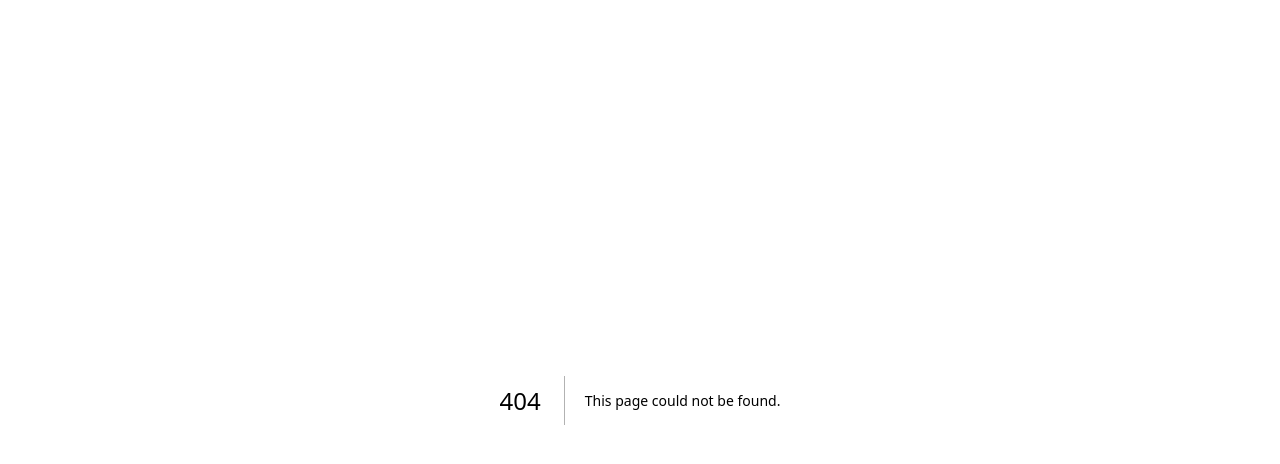
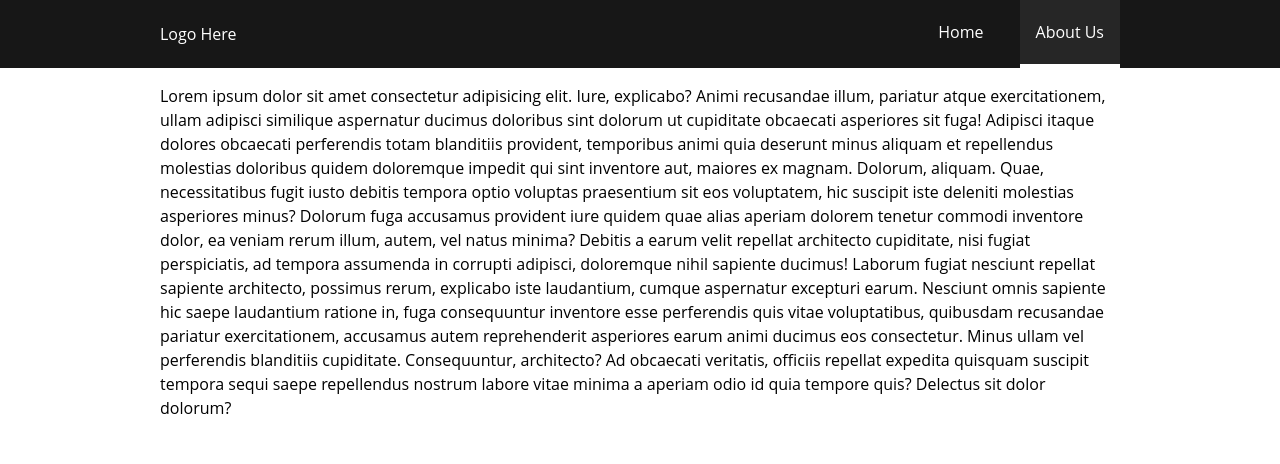
Before and after one commit to sambeetpanda507/blog-webapp-next-client, a Next.js app: page /about in a window 1280 px wide. Before the commit this address had no page. Shown: the top 464 px of the page. Built offline with nearby package versions, Linux system fonts and the light colour scheme.

Commit message:
added initial navbar

```diff
--- /dev/null
+++ b/components/Layout/index.tsx
@@ -0,0 +1,19 @@
+import React, { FC } from 'react';
+import NavBar from '../NavBar';
+
+type LayoutPropsType = {
+  children: React.ReactNode;
+};
+
+const Layout: FC<LayoutPropsType> = (props) => {
+  const { children } = props;
+
+  return (
+    <>
+      <NavBar />
+      <main className="container py-4">{children}</main>
+    </>
+  );
+};
+
+export default Layout;
--- /dev/null
+++ b/components/NavBar/NavLink.tsx
@@ -0,0 +1,25 @@
+import { FC } from 'react';
+import Link from 'next/link';
+
+type PropsType = {
+  name: string;
+  path: string;
+  isActive: boolean;
+};
+
+const NavLink: FC<PropsType> = (props) => {
+  const { name, path, isActive } = props;
+  return (
+    <li
+      className={`py-5 px-4 ${
+        isActive
+          ? 'bg-neutral-800 border-b-4 border-white'
+          : 'bg-neutral-900 border-transparent'
+      }`}
+    >
+      <Link href={path}>{name}</Link>
+    </li>
+  );
+};
+
+export default NavLink;
--- /dev/null
+++ b/components/NavBar/index.tsx
@@ -0,0 +1,63 @@
+import { FC, useState, useEffect } from 'react';
+import NavLink from './NavLink';
+import { useRouter } from 'next/router';
+
+type NavLinkType = {
+  name: string;
+  isActive: boolean;
+  path: string;
+};
+
+const NavBar: FC = () => {
+  const [navLinks, setNavLinks] = useState<NavLinkType[]>([
+    {
+      name: 'Home',
+      isActive: true,
+      path: '/',
+    },
+    {
+      name: 'About Us',
+      isActive: false,
+      path: '/about',
+    },
+  ]);
+  const router = useRouter();
+
+  useEffect(() => {
+    const path = router.pathname;
+    setNavLinks((prev) => {
+      return prev.map((x) => {
+        if (x.path === path) {
+          return { ...x, isActive: true };
+        } else {
+          return { ...x, isActive: false };
+        }
+      });
+    });
+  }, [router.pathname]);
+
+  return (
+    <nav className="bg-neutral-900 text-white">
+      <div className="container flex items-center mx-auto">
+        {/* LOGO */}
+        <div>Logo Here</div>
+
+        {/* NAV LINKS */}
+        <ul className="flex gap-5 ml-auto">
+          {navLinks.map((link) => {
+            return (
+              <NavLink
+                key={link.name}
+                name={link.name}
+                path={link.path}
+                isActive={link.isActive}
+              />
+            );
+          })}
+        </ul>
+      </div>
+    </nav>
+  );
+};
+
+export default NavBar;
--- a/package.json
+++ b/package.json
@@ -9,6 +9,9 @@
     "lint": "next lint"
   },
   "dependencies": {
+    "@emotion/react": "^11.10.6",
+    "@emotion/styled": "^11.10.6",
+    "@mui/material": "^5.11.16",
     "@types/node": "18.15.11",
     "@types/react": "18.0.33",
     "@types/react-dom": "18.0.11",
--- a/pages/_app.tsx
+++ b/pages/_app.tsx
@@ -1,6 +1,11 @@
-import '@/styles/globals.css'
-import type { AppProps } from 'next/app'
+import '@/styles/globals.css';
+import Layout from '@/components/Layout';
+import type { AppProps } from 'next/app';
 
 export default function App({ Component, pageProps }: AppProps) {
-  return <Component {...pageProps} />
+  return (
+    <Layout>
+      <Component {...pageProps} />
+    </Layout>
+  );
 }
--- /dev/null
+++ b/pages/about.tsx
@@ -0,0 +1,40 @@
+import { NextPage } from 'next';
+import Head from 'next/head';
+
+const About: NextPage = () => {
+  return (
+    <>
+      <Head>
+        <title>About</title>
+      </Head>
+      <section>
+        Lorem ipsum dolor sit amet consectetur adipisicing elit. Iure,
+        explicabo? Animi recusandae illum, pariatur atque exercitationem, ullam
+        adipisci similique aspernatur ducimus doloribus sint dolorum ut
+        cupiditate obcaecati asperiores sit fuga! Adipisci itaque dolores
+        obcaecati perferendis totam blanditiis provident, temporibus animi quia
+        deserunt minus aliquam et repellendus molestias doloribus quidem
+        doloremque impedit qui sint inventore aut, maiores ex magnam. Dolorum,
+        aliquam. Quae, necessitatibus fugit iusto debitis tempora optio voluptas
+        praesentium sit eos voluptatem, hic suscipit iste deleniti molestias
+        asperiores minus? Dolorum fuga accusamus provident iure quidem quae
+        alias aperiam dolorem tenetur commodi inventore dolor, ea veniam rerum
+        illum, autem, vel natus minima? Debitis a earum velit repellat
+        architecto cupiditate, nisi fugiat perspiciatis, ad tempora assumenda in
+        corrupti adipisci, doloremque nihil sapiente ducimus! Laborum fugiat
+        nesciunt repellat sapiente architecto, possimus rerum, explicabo iste
+        laudantium, cumque aspernatur excepturi earum. Nesciunt omnis sapiente
+        hic saepe laudantium ratione in, fuga consequuntur inventore esse
+        perferendis quis vitae voluptatibus, quibusdam recusandae pariatur
+        exercitationem, accusamus autem reprehenderit asperiores earum animi
+        ducimus eos consectetur. Minus ullam vel perferendis blanditiis
+        cupiditate. Consequuntur, architecto? Ad obcaecati veritatis, officiis
+        repellat expedita quisquam suscipit tempora sequi saepe repellendus
+        nostrum labore vitae minima a aperiam odio id quia tempore quis?
+        Delectus sit dolor dolorum?
+      </section>
+    </>
+  );
+};
+
+export default About;
--- a/styles/globals.css
+++ b/styles/globals.css
@@ -2,26 +2,8 @@
 @tailwind components;
 @tailwind utilities;
 
-:root {
-  --foreground-rgb: 0, 0, 0;
-  --background-start-rgb: 214, 219, 220;
-  --background-end-rgb: 255, 255, 255;
-}
-
-@media (prefers-color-scheme: dark) {
-  :root {
-    --foreground-rgb: 255, 255, 255;
-    --background-start-rgb: 0, 0, 0;
-    --background-end-rgb: 0, 0, 0;
-  }
-}
+@import url('https://fonts.googleapis.com/css2?family=Open+Sans:ital,wght@0,300;0,400;0,500;0,600;0,700;0,800;1,300;1,400;1,500;1,600;1,700;1,800&display=swap');
 
 body {
-  color: rgb(var(--foreground-rgb));
-  background: linear-gradient(
-      to bottom,
-      transparent,
-      rgb(var(--background-end-rgb))
-    )
-    rgb(var(--background-start-rgb));
+  font-family: 'Open Sans', sans-serif;
 }
--- a/tailwind.config.js
+++ b/tailwind.config.js
@@ -7,12 +7,10 @@ module.exports = {
   ],
   theme: {
     extend: {
-      backgroundImage: {
-        'gradient-radial': 'radial-gradient(var(--tw-gradient-stops))',
-        'gradient-conic':
-          'conic-gradient(from 180deg at 50% 50%, var(--tw-gradient-stops))',
+      container: {
+        padding: '10rem',
       },
     },
   },
   plugins: [],
-}
+};
```
Also changed, not shown: pages/index.tsx (+25 -122 lines), 1 other file (tests, documents, lock files or other folders).
